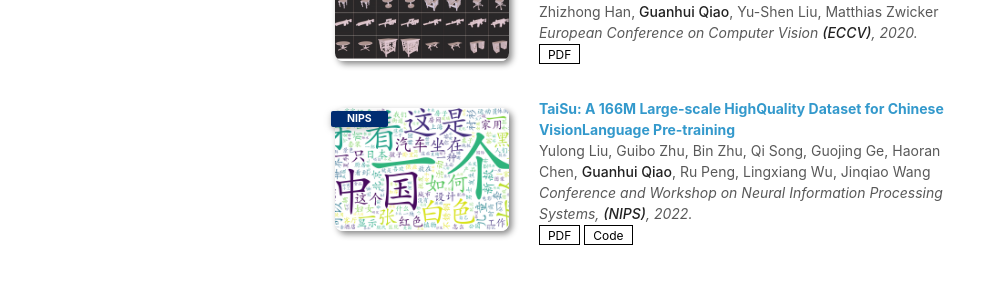
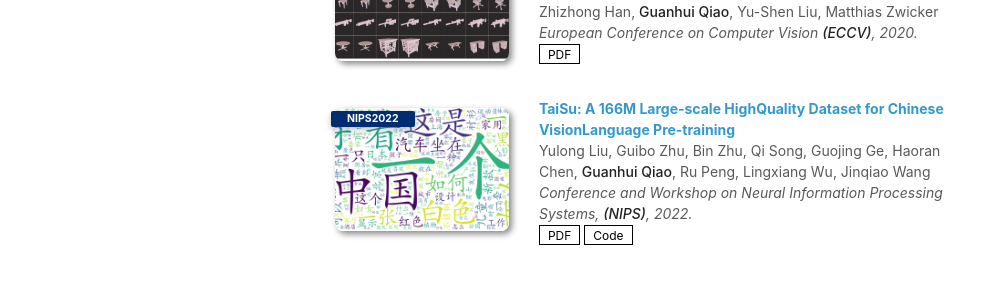
Before and after one commit to qiaogh97/qiaogh97.github.io, a Jekyll site: the page built from index.md, in a window 1280 px wide and 1020 px high. Shown: the part 528-823 px from the top of the window, without its empty margins (155-1148 px from the left). Built offline with Jekyll 4.4.1, drawn with Linux system fonts in a browser that asks for light colours; nearby versions of some CDN libraries; a style sheet for code colours, icons or effects is not loaded; our own code applies the rules of GitHub Pages for plain Markdown files.

Commit message:
add nips2022

```diff
--- a/_data/publications.yml
+++ b/_data/publications.yml
@@ -9,7 +9,7 @@ main:
 
   - title: "TaiSu: A 166M Large-scale HighQuality Dataset for Chinese VisionLanguage Pre-training"
     authors: Yulong Liu, Guibo Zhu, Bin Zhu, Qi Song, Guojing Ge, Haoran Chen, <strong>Guanhui Qiao</strong>, Ru Peng, Lingxiang Wu, Jinqiao Wang
-    conference_short: NIPS
+    conference_short: NIPS2022
     conference: Conference and Workshop on Neural Information Processing Systems, <strong>(NIPS)</strong>, 2022.
     pdf: https://openreview.net/pdf?id=iAxH-ikIP0I
     code: https://github.com/ksOAn6g5/TaiSu
```
